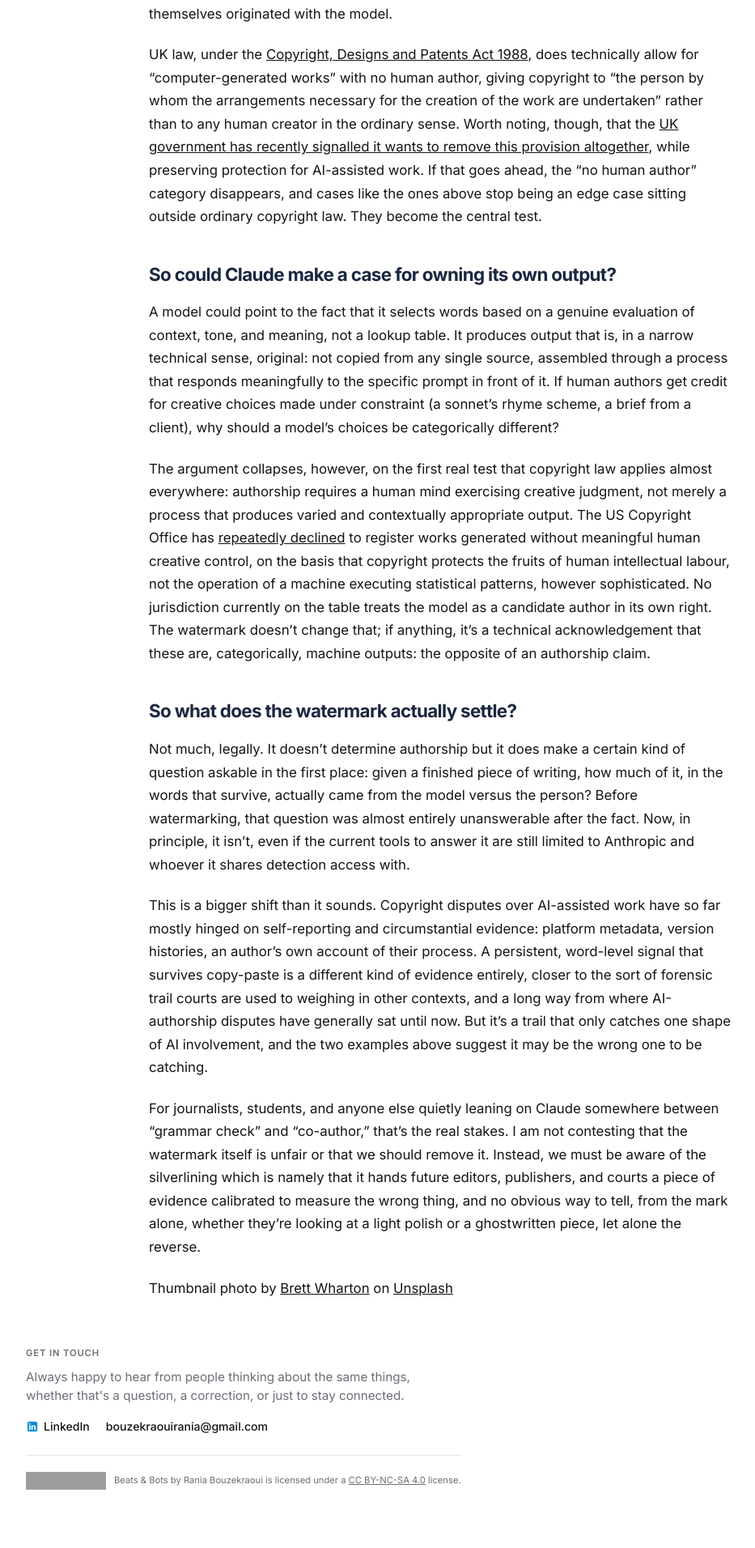
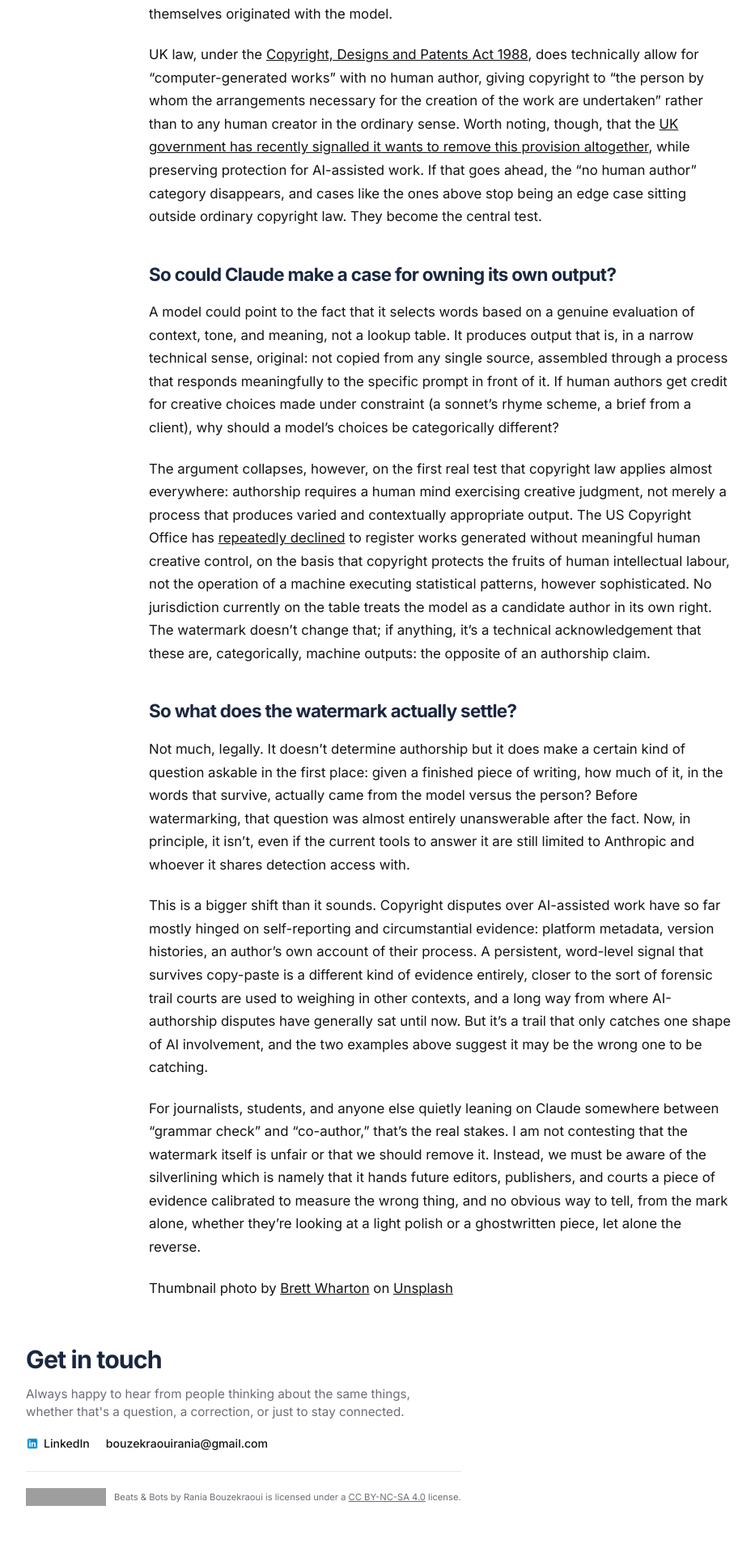
Before and after one commit to raniabouz/beats-and-bots, a Jekyll site: the page built from _posts/2026-08-20-claude-watermark-authorship.markdown, in a window 1280 px wide. Shown: the part 3528-5440 px from the top of the page at 81% size, without its empty margins (96-1029 px from the left). Built offline with Jekyll 4.4.1, drawn with Linux system fonts in a browser that asks for light colours; grey boxes are pictures that could not be loaded.

Commit message:
making the contact heading bigger

```diff
--- a/_layouts/default.html
+++ b/_layouts/default.html
@@ -237,7 +237,7 @@
 <footer id="footer">
   <div class="wrap" style="flex-direction:column; align-items:flex-start; gap:24px;">
     <div>
-      <p class="label" style="margin:0 0 10px;">Get in touch</p>
+      <h2 style="margin:0 0 14px; font-size:1.9rem; line-height:1.1; color:var(--navy);">Get in touch</h2>
       <p style="color:var(--text-mute); font-size:0.95rem; max-width:480px; margin:0 0 16px; line-height:1.5;">
         Always happy to hear from people thinking about the same things, whether that's a question, a correction, or just to stay connected.
       </p>
```
